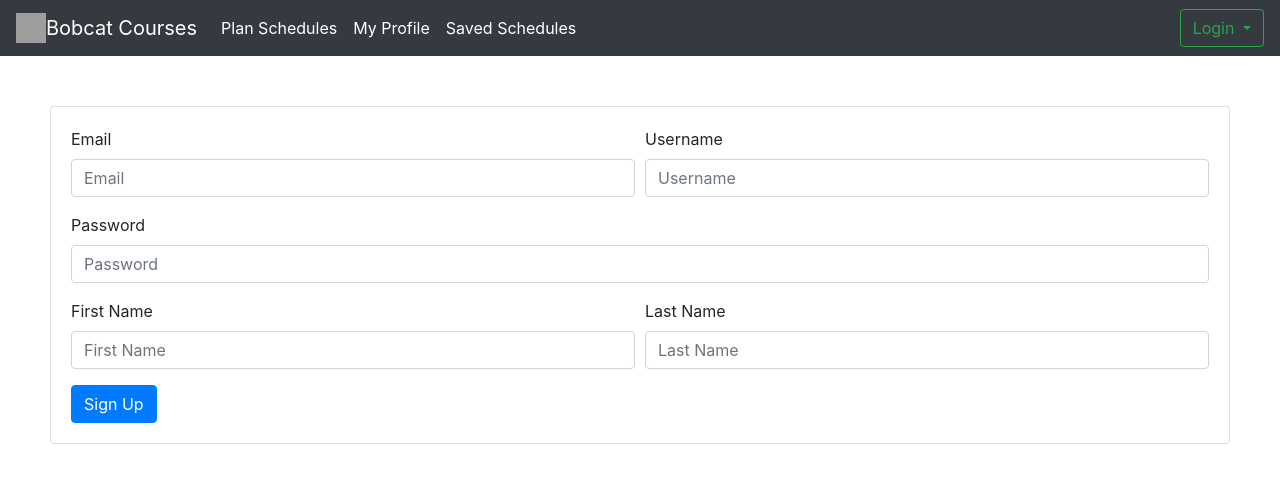
After one commit to dragonbone81/bobcat-courses-backend, a Django app: page /app/bobcat-courses/register in a window 1280 px wide. The commit adds this page. Shown: the top 493 px of the page. Run offline with Django 3.2, Linux system fonts and the light colour scheme; parts of the project's set-up code (start-up, migrations or seed data) failed here and were passed over; some libraries are stand-ins or nearby versions; grey boxes are pictures that could not be loaded.

Commit message:
added register view

```diff
--- a/course_api/templates/base.html
+++ b/course_api/templates/base.html
@@ -79,7 +79,7 @@
                                 <button type="submit" class="btn btn-primary">Sign in</button>
                             </form>
                             <div class="dropdown-divider"></div>
-                            <a class="dropdown-item" href="/api/django/register">New around here? Sign up</a>
+                            <a class="dropdown-item" href="/app/bobcat-courses/register">New around here? Sign up</a>
                         </div>
                     </div>
                 {% endif %}
--- a/course_api/templates/profile.html
+++ b/course_api/templates/profile.html
@@ -7,7 +7,7 @@
 {% block title %}My Profile{% endblock %}
 {% block content %}
     <div class="container-fluid">
-        <h2>Hello {% if user.get_full_name %}{{ user.get_full_name }}{% else %}{{ user.username }}{% endif %} this
+        <h2>Hello {% if user.get_full_name %}{{ user.get_full_name }}{% else %}{{ user.username }}{% endif %}, this
             feature is in progress</h2>
     </div>
 {% endblock %}
--- /dev/null
+++ b/course_api/templates/register.html
@@ -0,0 +1,48 @@
+{% extends 'base.html' %}
+{% block imports %}
+
+{% endblock %}
+
+
+{% block title %}Register{% endblock %}
+{% block content %}
+    <div class="container-fluid" style="padding: 50px;">
+        <div class="card">
+            <div class="card-body">
+
+                <form method="post" action="">
+                    {% csrf_token %}
+                    <div class="form-row">
+                        <div class="form-group col-md-6">
+                            <label for="email">Email</label>
+                            <input type="email" class="form-control" id="email" name="email" placeholder="Email">
+                        </div>
+                        <div class="form-group col-md-6">
+                            <label for="username">Username</label>
+                            <input type="text" class="form-control" id="username" name="username"
+                                   placeholder="Username" required>
+                        </div>
+                    </div>
+                    <div class="form-group">
+                        <label for="password">Password</label>
+                        <input type="password" class="form-control" id="password" name="password"
+                               placeholder="Password" required>
+                    </div>
+                    <div class="form-row">
+                        <div class="form-group col-md-6">
+                            <label for="first_name">First Name</label>
+                            <input type="text" class="form-control" id="first_name" name="first_name"
+                                   placeholder="First Name">
+                        </div>
+                        <div class="form-group col-md-6">
+                            <label for="last_name">Last Name</label>
+                            <input type="text" class="form-control" id="last_name" name="last_name"
+                                   placeholder="Last Name">
+                        </div>
+                    </div>
+                    <button type="submit" class="btn btn-primary">Sign Up</button>
+                </form>
+            </div>
+        </div>
+    </div>
+{% endblock %}
--- a/course_api/views.py
+++ b/course_api/views.py
@@ -79,8 +79,10 @@ class UserRegistration(ViewSet):
         return Response(None)
 
     def post(self, request):
+        import random
+        from course_api.data_managers.anonymous_names import names
         first_name = request.data.get('first_name', "Anonymous")
-        last_name = request.data.get('last_name', "Panda")
+        last_name = request.data.get('last_name', random.choice(names))
         user = {'username': request.data.get('username'), 'password': request.data.get('password'),
                 'first_name': first_name, 'last_name': last_name, 'email': request.data.get('email')}
         if not User.objects.filter(username=request.data.get('username')):
@@ -315,6 +317,29 @@ def django_profile_view(request):
     return render(request, 'profile.html')
 
 
+def django_register_view(request):
+    if request.POST:
+        if not request.POST.get('password') or not request.POST.get('username'):
+            return render(request, 'register.html', {'error': 'Username or Password not provided'})
+        import random
+        from course_api.data_managers.anonymous_names import names
+        first_name = request.POST.get('first_name')
+        if not first_name:
+            first_name = "Anonymous"
+        last_name = request.POST.get('last_name')
+        if not last_name:
+            last_name = random.choice(names)
+        user = {'username': request.POST.get('username'), 'password': request.POST.get('password'),
+                'first_name': first_name, 'last_name': last_name, 'email': request.POST.get('email')}
+        if not User.objects.filter(username=request.POST.get('username')):
+            user = User.objects.create_user(**user)
+            login(request, user=user)
+            return redirect('/app/bobcat-courses/profile')
+        else:
+            return render(request, 'register.html', {'error': 'username Already Exists'})
+    return render(request, 'register.html')
+
+
 def django_login(request):
     if request.POST and request.POST.get('username') and request.POST.get('password'):
         username = request.POST['username']
--- a/course_planner/urls.py
+++ b/course_planner/urls.py
@@ -17,7 +17,7 @@ from django.contrib import admin
 from django.urls import path, include
 from course_api.views import course_view, CourseViewSet, CourseListView, ExampleJWT, UserInfo, UserRegistration, \
     CoursesSearch, SchedulesListView, CasRegistration, django_schedules_view, GetTerms, django_login, SaveSchedule, \
-    LoadSchedules, django_saved_schedules_view, django_profile_view
+    LoadSchedules, django_saved_schedules_view, django_profile_view, django_register_view
 from rest_framework import routers
 from django.views.generic import RedirectView
 from django.contrib.auth.views import logout
@@ -52,5 +52,6 @@ urlpatterns = [
     path('app/bobcat-courses', RedirectView.as_view(url='/app/bobcat-courses/schedules')),
     path('app/bobcat-courses/schedules', django_schedules_view),
     path('app/bobcat-courses/profile', django_profile_view),
-    path('app/bobcat-courses/saved-schedules', django_saved_schedules_view)
+    path('app/bobcat-courses/saved-schedules', django_saved_schedules_view),
+    path('app/bobcat-courses/register', django_register_view)
 ]
```
Also changed, not shown: course_api/data_managers/anonymous_names.py (added, +74 -0 lines).
